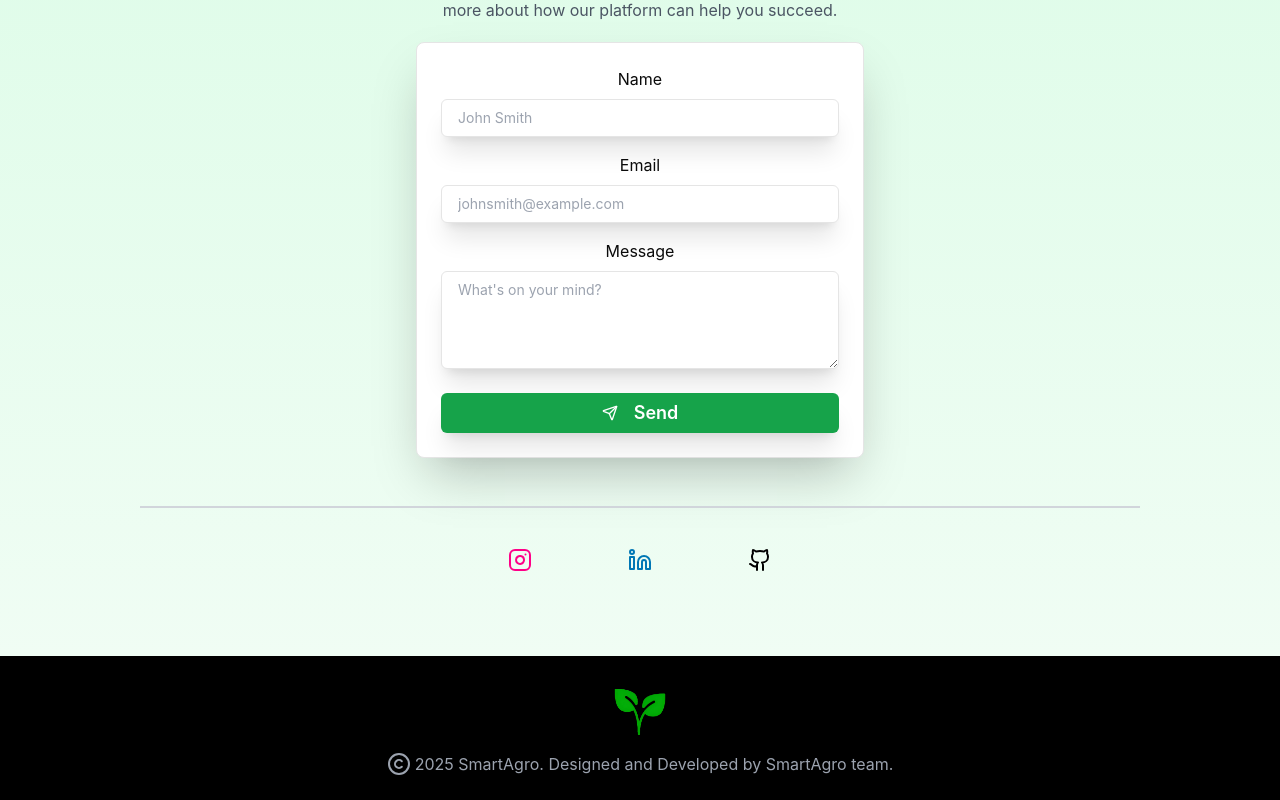
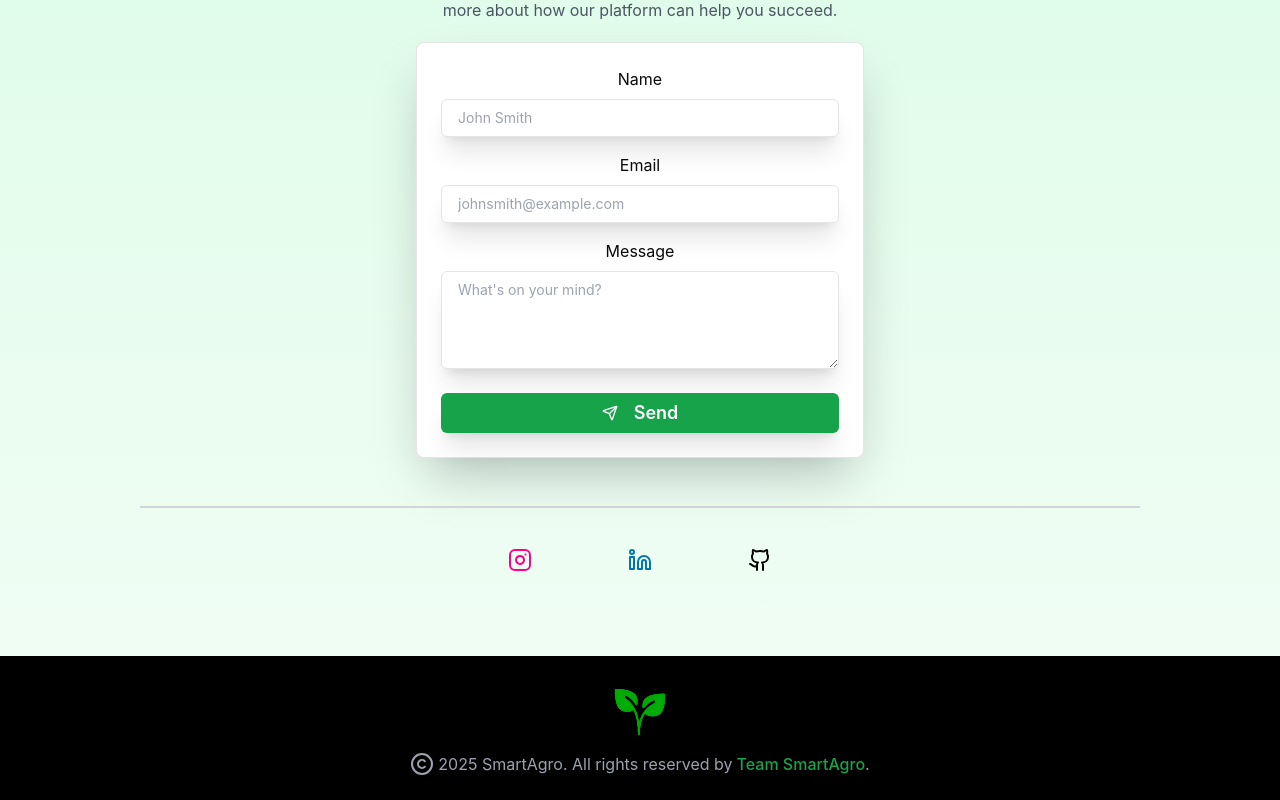
Before and after one commit to LishanR/FarmSync-Web, a React (Vite) app: page / in a window 1280 px wide. Shown: the part 3572-4372 px from the top of the page. Built offline with nearby package versions, Linux system fonts and the light colour scheme.

Commit message:
chore: Minor updates on Footer Component

```diff
--- a/src/Footer.jsx
+++ b/src/Footer.jsx
@@ -11,7 +11,7 @@ function Footer() {
 				/>
 				<p className="text-gray-400 flex justify-center text-sm sm:text-base">
 					<Copyright className="mr-1" />
-					2025 SmartAgro. Designed and Developed by SmartAgro team.
+					2025 SmartAgro. All rights reserved by <a href="/" className="ml-1 text-green-600 hover:text-green-400 transition-all duration-300">Team SmartAgro</a>.
 				</p>
 			</div>
 		</footer>
```
